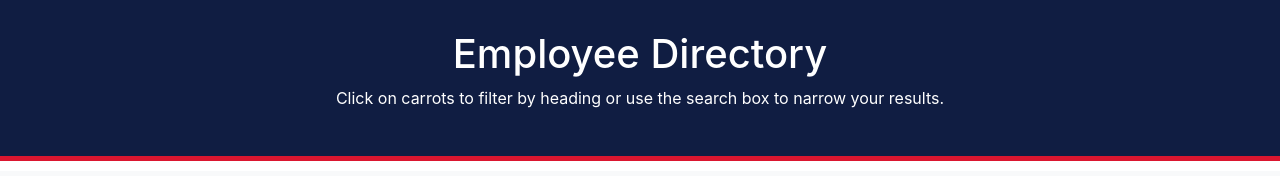
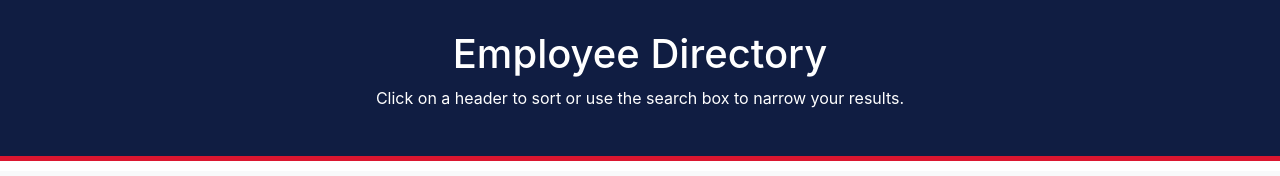
Before and after one commit to Athear/team-directory, a React (Create React App) app: page / in a window 1280 px wide. Shown: the top 176 px of the page. Built offline with nearby package versions, Linux system fonts and the light colour scheme; no server answers.

Commit message:
changed date formatting

```diff
--- a/src/components/DirectoryContainer.js
+++ b/src/components/DirectoryContainer.js
@@ -25,8 +25,8 @@ class DirectoryContainer extends Component {
             lastName: user.name.last,
             phone: user.phone,
             email: user.email,
-            dob: user.dob.date,
-            age: user.dob.age, //only used for sorting. May not need.
+            dob: new Date(user.dob.date).toLocaleDateString(),
+            age: user.dob.age,
             thumbnail : user.picture.thumbnail
           }
         )
@@ -47,7 +47,7 @@ class DirectoryContainer extends Component {
       <div>
         <div className="header">
           <h1>Employee Directory</h1>
-          <p>Click on carrots to filter by heading or use the search box to narrow your results.</p>
+          <p>Click on a header to sort or use the search box to narrow your results.</p>
         </div>
         <nav className="navbar navbar-expand navbar-light bg-light">
           <div className="navbar-collapse row" id="navbarNav">
```
